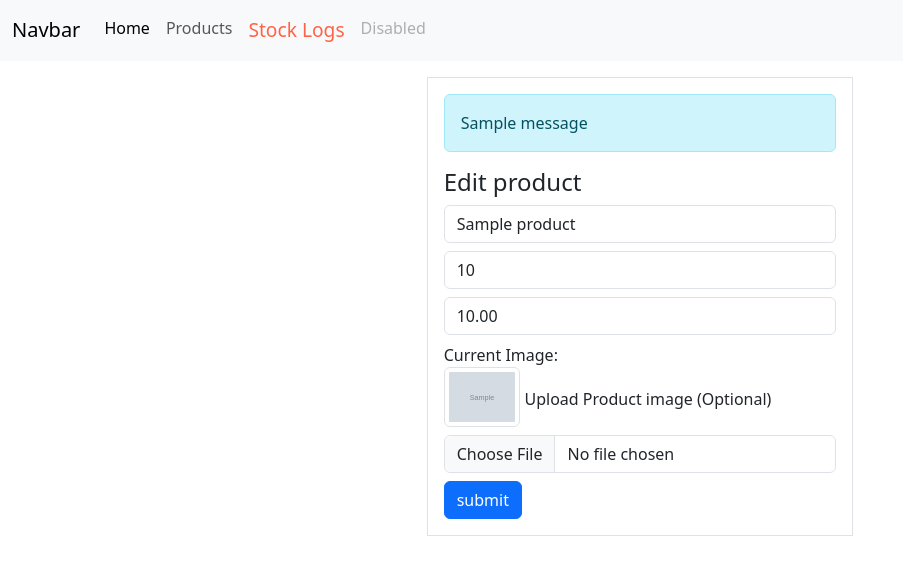
After one commit to DamilareArise/juneDjango, a Django app: page /edit-product/1/ in a window 1280 px wide. The commit adds this page. Shown: the top 575 px of the page, without its empty margins (0-903 px from the left). Run offline with Django 5.2, Linux system fonts and the light colour scheme; tables that the repository leaves empty hold one stand-in row (values such as "Sample post"); grey boxes marked "Sample" are stand-in pictures; one stand-in notice (Sample message) is shown.

Commit message:
Add product management features with CRUD operations and logging

```diff
--- a/june/settings.py
+++ b/june/settings.py
@@ -38,7 +38,9 @@ INSTALLED_APPS = [
     "django.contrib.sessions",
     "django.contrib.messages",
     "django.contrib.staticfiles",
-    "managementApp"
+    "managementApp",
+    "django.contrib.humanize",
+    'django_cleanup.apps.CleanupConfig',
 ]
 
 MIDDLEWARE = [
--- a/june/templates/common.html
+++ b/june/templates/common.html
@@ -29,7 +29,7 @@
             <a class="nav-link" href="{% url "products" %}">Products</a>
             </li>
             <li class="nav-item">
-            <a class="nav-link text-color-font" href="#">Stock Logs</a>
+            <a class="nav-link text-color-font" href="{% url "all-logs" %}">Stock Logs</a>
             </li>
             <li class="nav-item">
             <a class="nav-link disabled" aria-disabled="true">Disabled</a>
--- /dev/null
+++ b/june/templates/edit_product.html
@@ -0,0 +1,34 @@
+{% extends "common.html" %}
+
+    {% block content %}
+
+    <div class="col-md-4 container border my-3 p-3">
+        {% if messages %}
+            {% for message in messages %}
+                {% if message.tags == 'error' %}
+                    <div class="alert alert-danger ">{{ message }}</div>
+                {% else %}
+                        <div class="alert alert-info ">{{ message }}</div>
+                {% endif %}
+            {% endfor %}
+        {% endif %}
+        <form action="{% url "edit-product" product.id %}" method="post" enctype="multipart/form-data">
+            {% csrf_token %}
+            <h4>Edit product</h4>
+            <input type="text" placeholder="Product name" value='{{product.name}}' name="product_name" class='form-control mb-2'>
+            <input type="number" placeholder="Quantity" value='{{product.quantity}}' name="quantity" class='form-control mb-2'>
+            <input type="number" placeholder="Price" value='{{product.price}}' name="price" class='form-control mb-2'>
+
+            <label>Current Image:</label><br>
+            {% if product.image %}
+                <img src="{{ product.image.url }}" alt="Current Image" class="img-thumbnail mb-2" style="max-height: 60px;">
+            {% else %}
+                <p>No image uploaded.</p>
+            {% endif %}
+
+            <label for="">Upload Product image (Optional)</label>
+            <input type="file" name="product_image" accept="image/*" class='form-control mb-2'>
+            <button type="submit" class='btn btn-primary'>submit</button>
+        </form>
+    </div>
+    {% endblock content %}
--- a/june/urls.py
+++ b/june/urls.py
@@ -18,7 +18,7 @@ Including another URLconf
 from django.contrib import admin
 from django.urls import path
 from django.views.generic import TemplateView
-from managementApp.views import dashboard, allProducts, viewProduct, addProduct, stockLogView
+from managementApp.views import dashboard, allProducts, viewProduct, addProduct, stockLogView, deleteProduct, editProduct, allLogs
 from django.conf.urls.static import static
 from django.conf import settings
 
@@ -30,6 +30,9 @@ urlpatterns = [
     path('view-product/<int:id>/', viewProduct, name='view-product'),
     path('add-product/', addProduct, name='add-product'),
     path('log-stock/<int:product_id>/', stockLogView, name='log-stock'),
+    path('delete-product/<int:id>/', deleteProduct, name='delete-product'),
+    path('edit-product/<int:id>/', editProduct, name='edit-product'),
+    path('all-logs/', allLogs, name='all-logs')
 ]
 
 urlpatterns += static(settings.MEDIA_URL, document_root=settings.MEDIA_ROOT)
--- a/managementApp/views.py
+++ b/managementApp/views.py
@@ -27,7 +27,31 @@ db = [
 def dashboard(request):
     user = get_object_or_404(User, id = request.user.id)
     name = user.first_name +" "+ user.last_name
-    return render(request, template_name='dashboard.html', context={"name": name})
+    products = Product.objects.all()
+    stocks = StockLog.objects.all()
+    total_products = products.count()
+    total_in_stock = stocks.filter(type='in').count()
+    total_out_stock = stocks.filter(type='out').count()
+    total_stock = stocks.count()
+
+    total_price = sum([ product.price * product.quantity for product in products])
+    # total products
+    # total in stock
+    # total out stock
+    # total stock
+
+
+    return render(
+        request,
+        template_name='dashboard.html',
+        context={
+            "name": name,
+            'total_products': total_products,
+            'total_in_stock': total_in_stock,
+            'total_out_stock': total_out_stock,
+            'total_stock': total_stock,
+            'total_price': total_price
+            })
 
 
 def allProducts(request):
@@ -35,6 +59,7 @@ def allProducts(request):
 
     return render(request, template_name='products.html', context={'products': products})
 
+@login_required
 def viewProduct(request, id):
     # for product in db:
     #     if product['id'] == id:
@@ -65,8 +90,37 @@ def addProduct(request):
             created_by = request.user
         )
 
+        messages.success(request, 'Product added successfully')
+
 
     return render(request, template_name="add_product.html")
+
+
+@login_required
+def deleteProduct(request, id):
+    product = get_object_or_404(Product, id = id)
+    product.delete()
+
+    messages.success(request, 'Product deleted successfully')
+    return redirect('products')
+
+
+def editProduct(request, id):
+    product = get_object_or_404(Product, id = id)
+
+    if request.method == 'POST':
+        product.name = request.POST.get('product_name')
+        product.quantity = request.POST.get('quantity')
+        product.price = request.POST.get('price')
+
+        if request.FILES.get('product_image'):
+            product.image = request.FILES.get('product_image')
+
+        product.save()
+        messages.success(request, 'Product edited successfully')
+        return redirect('view-product', product.id)
+    else:
+        return render(request, 'edit_product.html', {'product': product})
 
 
 @login_required
@@ -103,3 +157,8 @@ def stockLogView(request, product_id):
     else:
         form = StockLogForm()
         return render(request, template_name="stock_log.html", context={"form": form, "product": product})
+
+@login_required
+def allLogs(request):
+    logs = StockLog.objects.all()
+    return render(request, 'all_logs.html', {'logs': logs})
```
Also changed, not shown: june/templates/add_product.html (+9 -0 lines), june/templates/all_logs.html (added, +55 -0 lines), june/templates/dashboard.html (deleted, +0 -11 lines), june/templates/single_product.html (+37 -3 lines), media/product_images/benjamin-child-0sT9YhNgSEs-unsplash.jpg (deleted), media/product_images/wall1.jpg (deleted).
